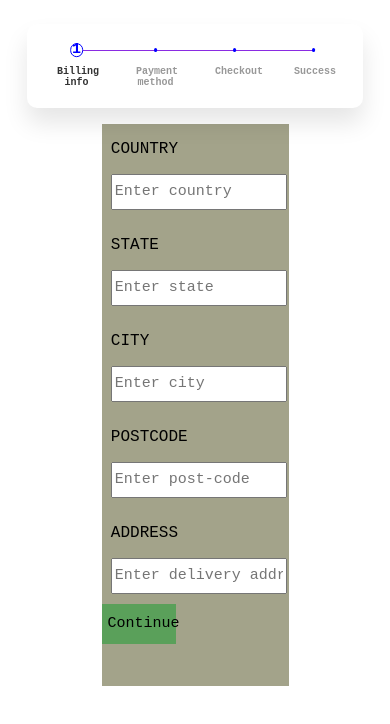
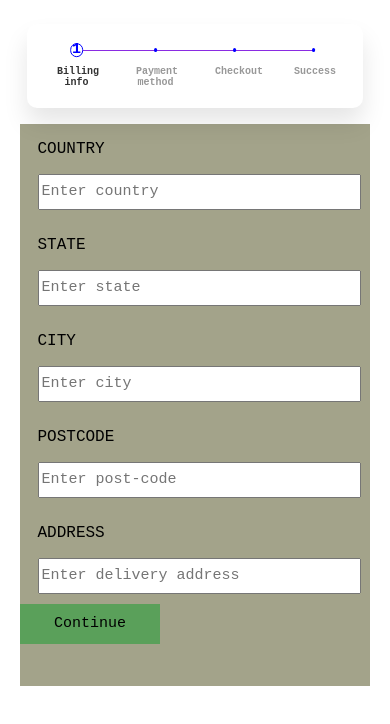
Before and after one commit to TORYILA/checkout, a plain HTML site: page index.html in a window 390 px wide. Drawn offline with Linux system fonts and the light colour scheme; a web font is replaced by a local one.

Commit message:
Update that.css

```diff
--- a/that.css
+++ b/that.css
@@ -204,4 +204,6 @@ button{
         font-weight: 600;
         margin-top: 10px;
     }
+    .inputsdiv, .inputsdiv2,.inputsdiv1,.cartsummary{
+        width:350px;
 }
```
